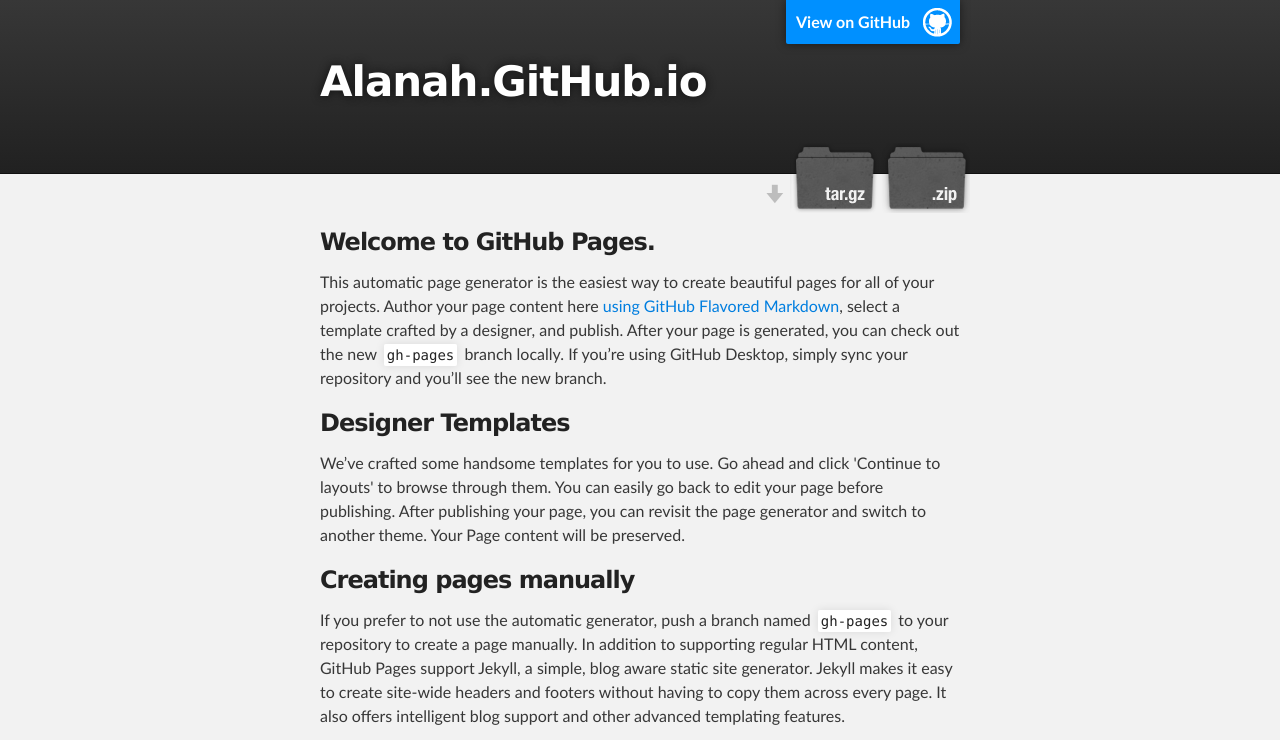
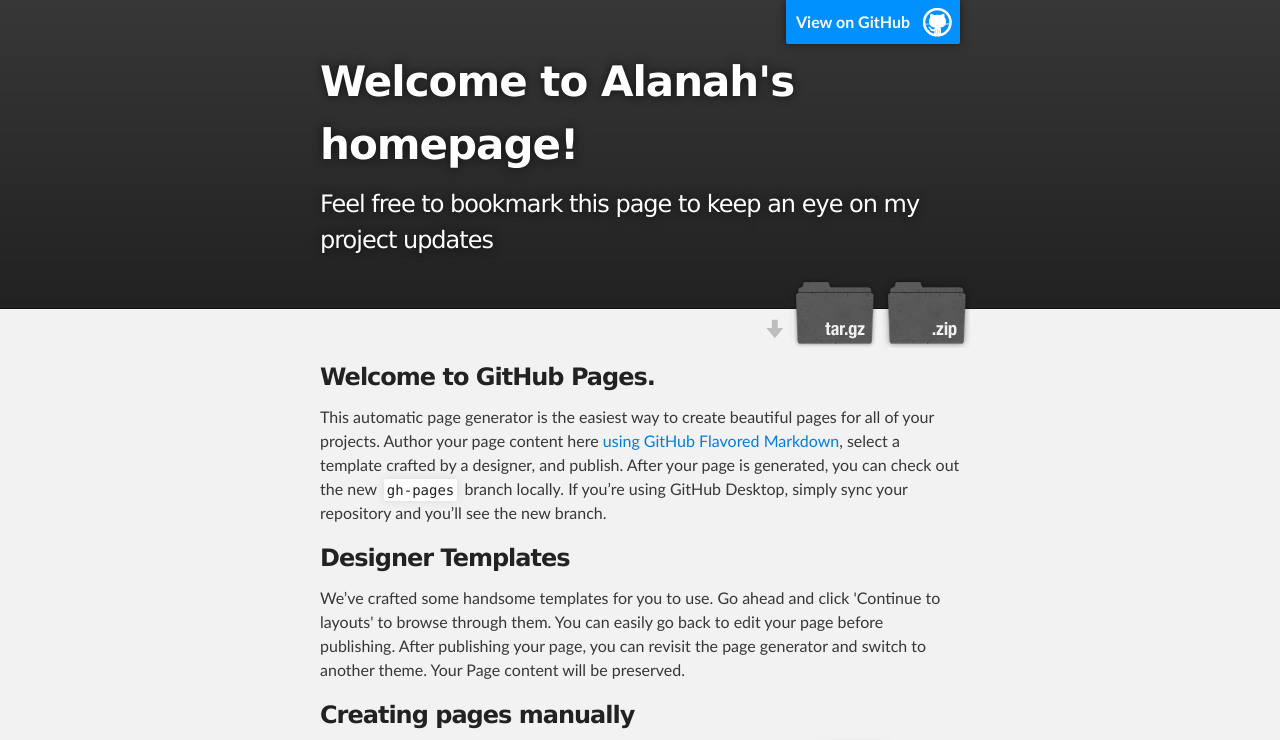
Before and after one commit to AlanahS/alanah.github.io, a plain HTML site: page index.html in a window 1280 px wide. Shown: the top 740 px of the page. Drawn offline with Linux system fonts and the light colour scheme.

Commit message:
Added a friendlier title and tagline

```diff
--- a/index.html
+++ b/index.html
@@ -18,8 +18,8 @@
         <header class="inner">
           <a id="forkme_banner" href="https://github.com/AlanahS/alanah.github.io">View on GitHub</a>
 
-          <h1 id="project_title">Alanah.GitHub.io</h1>
-          <h2 id="project_tagline"></h2>
+          <h1 id="project_title">Welcome to Alanah's homepage!</h1>
+          <h2 id="project_tagline">Feel free to bookmark this page to keep an eye on my project updates</h2>
 
             <section id="downloads">
               <a class="zip_download_link" href="https://github.com/AlanahS/alanah.github.io/zipball/master">Download this project as a .zip file</a>
```
